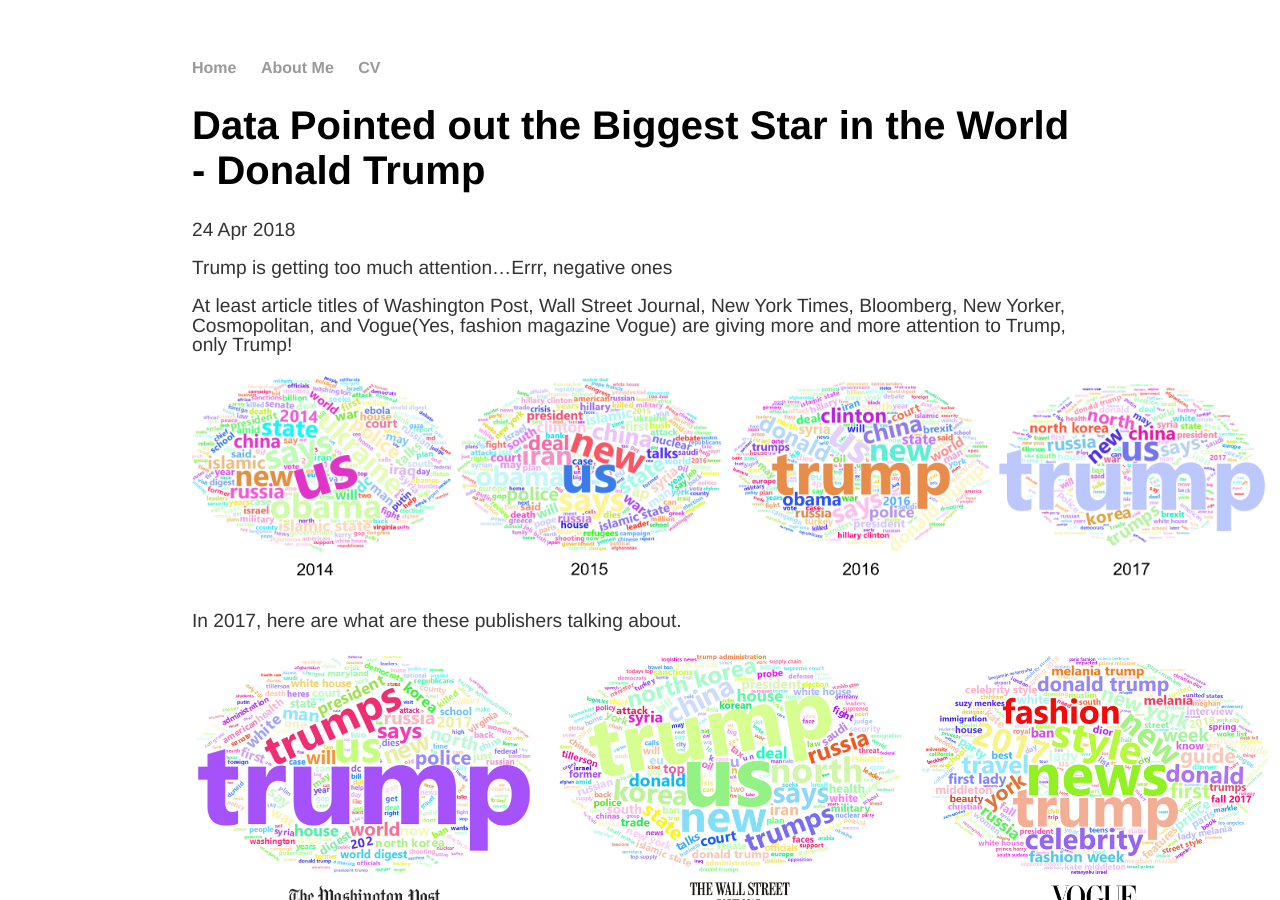
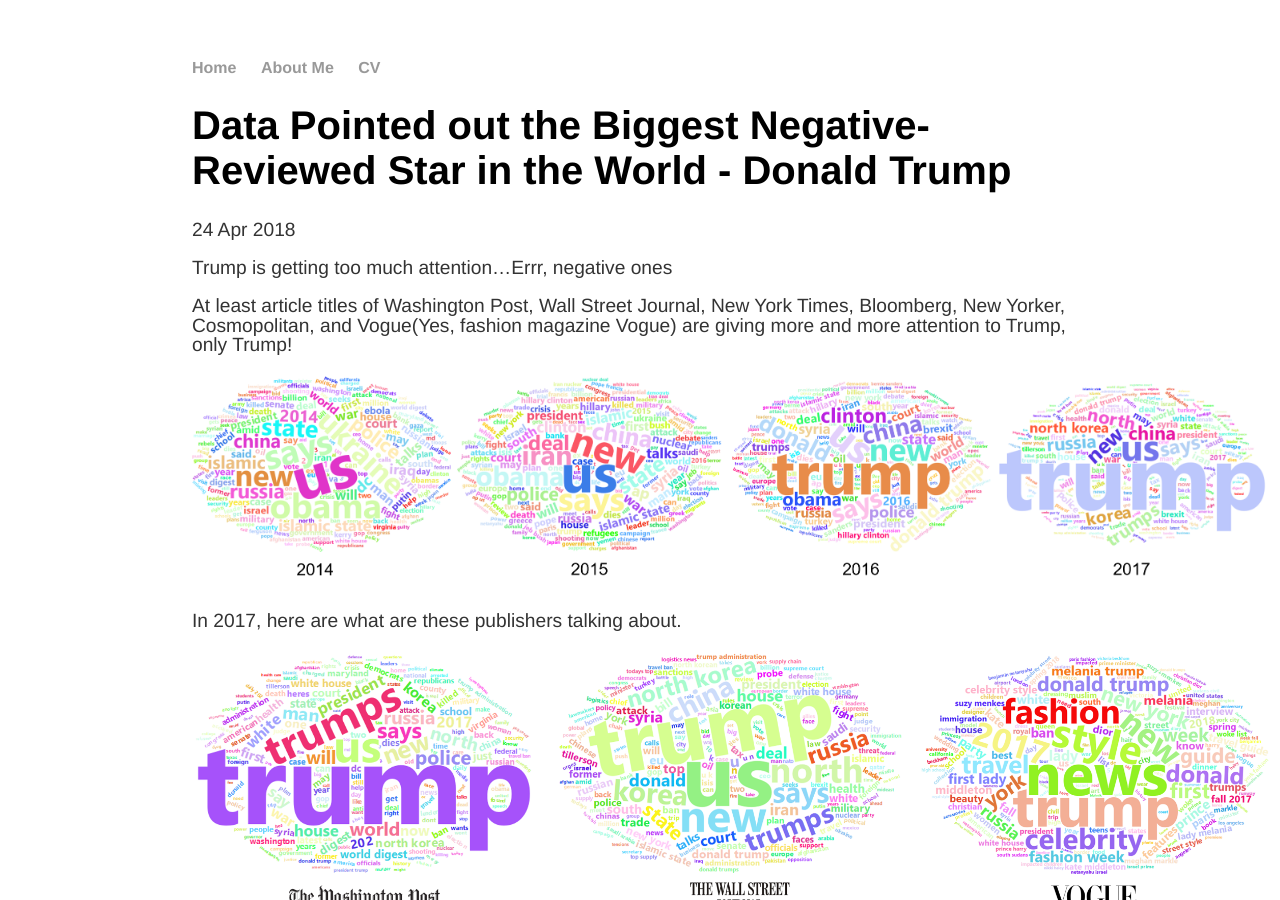
Before and after one commit to elodielu/elodielu.github.io, a Jekyll site: the page built from _posts/2018-04-19-text-analysis-media.md, in a window 1280 px wide and 900 px high. Built offline with Jekyll 4.4.1, drawn with Linux system fonts in a browser that asks for light colours.

Commit message:
Update 2018-04-19-text-analysis-media.md

```diff
--- a/_posts/2018-04-19-text-analysis-media.md
+++ b/_posts/2018-04-19-text-analysis-media.md
@@ -1,6 +1,6 @@
 ---
 layout: post
-title: "Data Pointed out the Biggest Star in the World - Donald Trump"
+title: "Data Pointed out the Biggest Negative-Reviewed Star in the World - Donald Trump"
 date: 2018-04-24
 ---
 
@@ -74,7 +74,7 @@
 
 Obama is doing slightly better in involving with more good events that bring stability to the related country.
 
-### We are not sure whether Trump is a good president or not yet, but big data tells us that Trump is definitely not a lovable president, especially compared to Obama!
+#### We are not sure whether Trump is a good president or not yet, but big data tells us that Trump is definitely not a lovable president, especially compared to Obama!
 
 <br>
 
```
